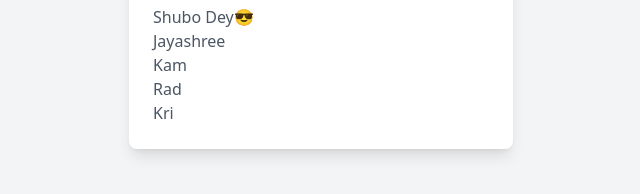
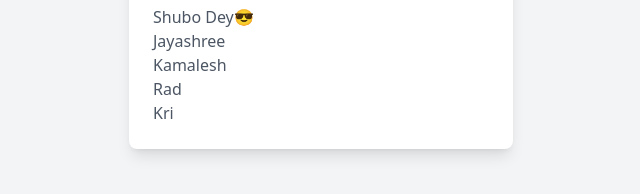
Before and after one commit to jamswara-tech/JMS-001-Calculator, a website: page public/index.html in a window 1280 px wide. Shown: the part 532-726 px from the top of the page, 319-959 px from the left. Drawn offline with nearby package versions, Linux system fonts and the light colour scheme.

Commit message:
changed my name

```diff
--- a/public/index.html
+++ b/public/index.html
@@ -40,7 +40,7 @@
         <ul id="team" class="mt-2 text-left text-gray-600">
             <li>Shubo Dey😎</li>
             <li>Jayashree</li>
-            <li>Kam</li>
+            <li>Kamalesh</li>
             <li>Rad</li>
             <li>Kri</li>
         </ul>
```
